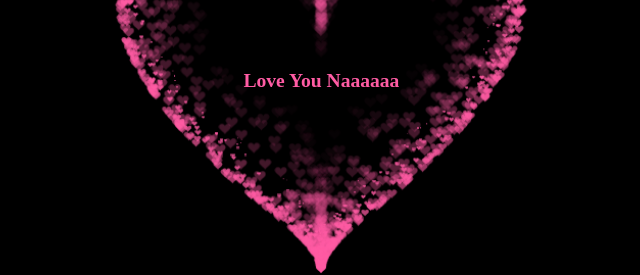
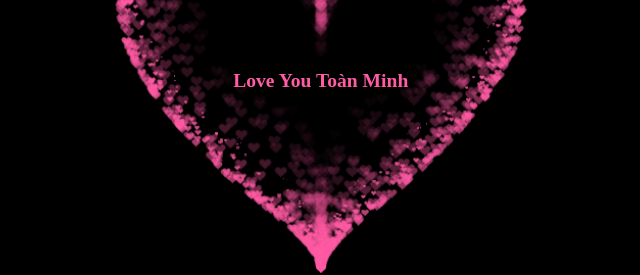
Before and after one commit to Thanhko/LOVEYOU, a plain HTML site: page index.html in a window 1280 px wide. Shown: the part 319-594 px from the top of the page, 319-959 px from the left. Drawn offline with Linux system fonts and the light colour scheme.

Commit message:
Update index.html

```diff
--- a/index.html
+++ b/index.html
@@ -118,7 +118,7 @@
 
 
 <BODY>
-  <h1> Love You Naaaaaa </h1>
+  <h1> Love You Toàn Minh </h1>
   <div class="box">
     <canvas id="pinkboard"></canvas>
   </div>
```
